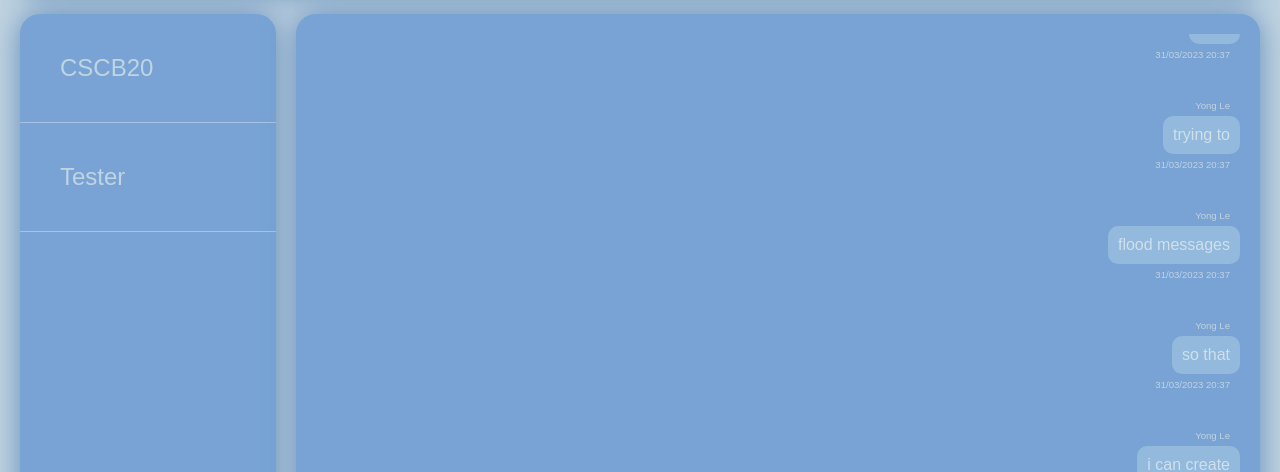
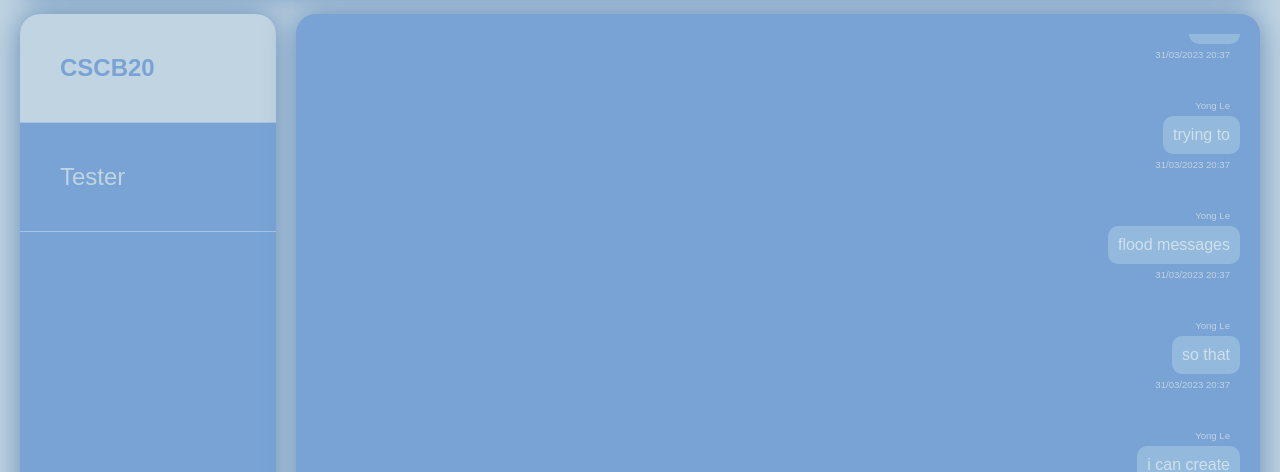
Before and after one commit to yong1le/chatapp, a Flask app: a page that uses templates/index.html in a window 1280 px wide. Shown: the part 170-642 px from the top of the page. Run offline with Flask 3, Linux system fonts and the light colour scheme; a user stored in the database is signed in.

Commit message:
enhance styling

```diff
--- a/static/css/style.css
+++ b/static/css/style.css
@@ -59,20 +59,34 @@
   list-style: none;
 }
 
-.friend {
+.friend,
+.current-friend {
   border-bottom: 1px #a6c3e4 solid;
 }
 
-.friend > a {
+.friend > a,
+.current-friend > a {
   display: block;
   padding: 40px;
   font-size: 1.5em;
   text-decoration: none;
+}
+
+.friend > a {
   color: #c0d4e1;
 }
 
 .friend > a:hover {
   font-weight: bold;
+}
+
+.current-friend {
+  background-color: #c0d4e1;
+  font-weight: bold;
+}
+
+.current-friend > a {
+  color: #78a3d4;
 }
 
 .chatbox {
@@ -160,9 +174,15 @@
   background-color: #a6c3e4;
   color: #78a3d4;
 }
+
+.msg-form > input[type='text']:focus {
+  outline: none;
+}
+
 .msg-form > input[type='submit'] {
   display: none;
 }
+
 .msg-form > input::selection {
   background-color: #cfe0eb;
 }
@@ -192,7 +212,7 @@
   .friend {
     border-bottom: 0;
     border-left: 1px solid #a6c3e4;
-    display: inline
+    display: inline;
   }
 
   .friend > a {
--- a/templates/index.html
+++ b/templates/index.html
@@ -9,11 +9,20 @@ App{% endblock %} {% block content %}
 <div class="friends-box">
   <ul class="friends-list">
     {% for user in users %}
-    <li class="friend">
-      <a href="{{url_for('userpage', username=username, friend=user)}}">
-        {{user}}
-      </a>
-    </li>
+      {% if friend == user %}
+        <li class="current-friend">
+          <a href="{{url_for('userpage', username=username, friend=user)}}">
+            {{user}}
+          </a>
+        </li>
+      {% endif %}
+      {% if friend != user %}
+        <li class="friend">
+          <a href="{{url_for('userpage', username=username, friend=user)}}">
+            {{user}}
+          </a>
+        </li>
+      {% endif %}
     {% endfor %}
   </ul>
 </div>
```
